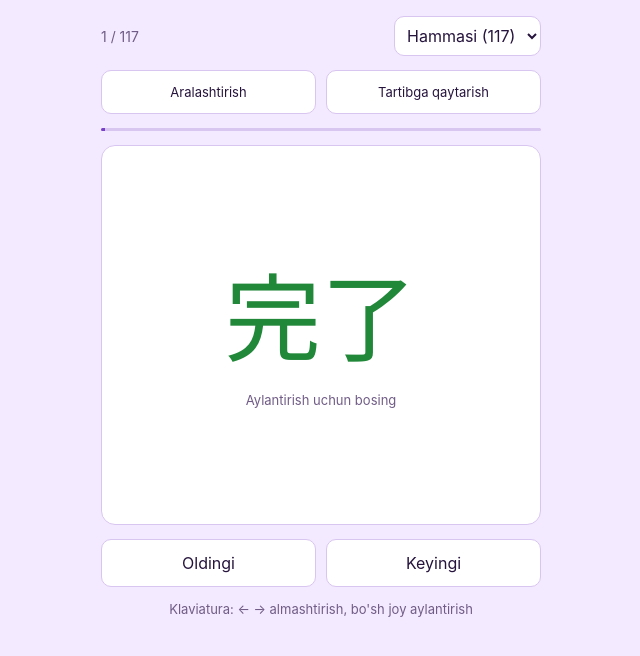
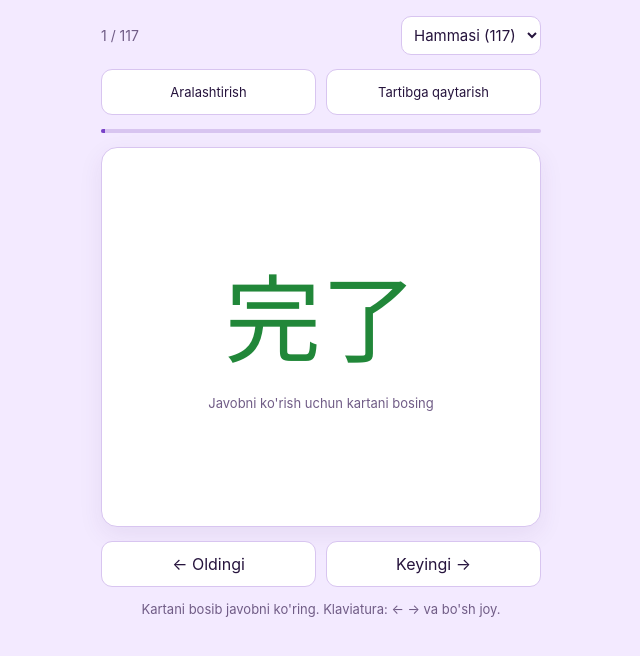
Before and after one commit to JamolDev1/kanji-flashcards, a plain HTML site: page index 2.html in a window 1280 px wide. Both pictures are taken after a click on the button "Tartibga qaytarish". Shown: the whole page, without its empty margins (319-959 px from the left). Drawn offline with Linux system fonts and the light colour scheme.

Commit message:
Add files via upload

```diff
--- a/index 2.html
+++ b/index 2.html
@@ -4,51 +4,29 @@
 <meta charset="utf-8">
 <meta name="viewport" content="width=device-width, initial-scale=1, viewport-fit=cover">
 <meta name="apple-mobile-web-app-capable" content="yes">
-<meta name="apple-mobile-web-app-status-bar-style" content="default">
-<meta name="format-detection" content="telephone=no">
-<title>Kanji kartalar — Purple & Green</title>
+<meta name="theme-color" content="#7842c8">
+<title>Kanji Flashcards — Purple & Green</title>
 <style>
-:root{--bg:#f3eaff;--card:#ffffff;--back:#eadcff;--ink:#26143d;--sub:#705c86;--accent:#7842c8;--line:#d8c5f0;--kanji:#218739;color-scheme:light}
-@media (prefers-color-scheme:dark){:root{--bg:#21152f;--card:#30203f;--back:#3a2850;--ink:#f5edff;--sub:#c5b2d8;--accent:#c5a0ff;--line:#59436f;--kanji:#76e58b;color-scheme:dark}}
-*{box-sizing:border-box}
-html,body{min-height:100%;margin:0;-webkit-text-size-adjust:100%;}
-body{min-height:100vh;min-height:100dvh;background:var(--bg);color:var(--ink);font-family:-apple-system,BlinkMacSystemFont,"Segoe UI",sans-serif;display:flex;justify-content:center;padding:max(16px,env(safe-area-inset-top)) 16px max(16px,env(safe-area-inset-bottom));-webkit-tap-highlight-color:transparent}
-main{width:100%;max-width:440px;display:flex;flex-direction:column;gap:14px}
-.top{display:flex;justify-content:space-between;align-items:center;font-size:14px;color:var(--sub)}
-.bar{height:3px;background:var(--line);border-radius:2px;overflow:hidden}
-.bar i{display:block;height:100%;background:var(--accent);width:0;transition:width .25s}
-.scene{perspective:1100px;height:min(60vh,380px);height:min(60dvh,380px);min-height:240px;cursor:pointer;touch-action:manipulation;-webkit-user-select:none;user-select:none}
-.inner{position:relative;width:100%;height:100%;transition:transform .45s;-webkit-transform-style:preserve-3d;transform-style:preserve-3d}
-.scene.flip .inner{transform:rotateY(180deg)}
-.face{position:absolute;inset:0;backface-visibility:hidden;-webkit-backface-visibility:hidden;border:1px solid var(--line);border-radius:14px;background:var(--card);display:flex;flex-direction:column;align-items:center;justify-content:center;gap:10px;padding:18px;text-align:center}
-.back{transform:rotateY(180deg);background:var(--back)}
-.kanji{font-family:"Hiragino Mincho ProN","Yu Mincho","Noto Serif JP","MS Mincho",serif;font-weight:500;line-height:1.25;word-break:break-all;color:var(--kanji)}
-.hint{font-size:13px;color:var(--sub)}
-.read{font-size:28px;font-weight:500;word-break:break-all}
-.tr{font-size:22px;color:var(--accent)}
-.pos{font-size:13px;color:var(--sub)}
-.row{display:flex;gap:10px}
-button{flex:1;font:inherit;font-size:16px;padding:13px;min-height:44px;touch-action:manipulation;-webkit-appearance:none;appearance:none;border:1px solid var(--line);background:var(--card);color:var(--ink);border-radius:10px;cursor:pointer}
-button:hover{border-color:var(--accent)}
-button:focus-visible{outline:2px solid var(--accent);outline-offset:2px}
-select{font:inherit;font-size:16px;padding:8px;max-width:58%;-webkit-appearance:auto;border:1px solid var(--line);background:var(--card);color:var(--ink);border-radius:10px}
-button.sm{flex:1;font-size:13px;padding:8px 12px}
-@media (prefers-reduced-motion:reduce){.inner,.bar i{transition:none}}
+:root{color-scheme:light;--bg:#f3eaff;--card:#fff;--back:#eadcff;--ink:#26143d;--sub:#705c86;--accent:#7842c8;--line:#d8c5f0;--kanji:#218739}
+*{box-sizing:border-box}html,body{margin:0;min-height:100%;-webkit-text-size-adjust:100%}
+body{min-height:100vh;min-height:100dvh;background:var(--bg);color:var(--ink);font-family:-apple-system,BlinkMacSystemFont,"Segoe UI",sans-serif;display:flex;justify-content:center;padding:calc(16px + env(safe-area-inset-top)) 16px calc(16px + env(safe-area-inset-bottom));-webkit-tap-highlight-color:transparent}
+main{width:100%;max-width:440px;display:flex;flex-direction:column;gap:14px}.top{display:flex;justify-content:space-between;align-items:center;gap:12px;font-size:14px;color:var(--sub)}
+.bar{height:4px;background:var(--line);border-radius:4px;overflow:hidden}.bar i{display:block;height:100%;background:var(--accent);width:0;transition:width .2s}
+.card{height:min(58vh,380px);height:min(58dvh,380px);min-height:240px;width:100%;border:1px solid var(--line);border-radius:16px;background:var(--card);display:flex;flex-direction:column;align-items:center;justify-content:center;gap:12px;padding:20px;text-align:center;cursor:pointer;user-select:none;-webkit-user-select:none;touch-action:manipulation;box-shadow:0 8px 24px rgba(80,40,120,.08);transition:transform .18s ease,background .2s ease}
+.card.turning{transform:rotateY(90deg)}.card.showback{background:var(--back)}.kanji{font-family:"Hiragino Mincho ProN","Yu Mincho","Noto Serif JP",serif;font-weight:500;line-height:1.25;overflow-wrap:anywhere;color:var(--kanji)}.read{font-size:clamp(25px,7vw,34px);font-weight:500;overflow-wrap:anywhere}.tr{font-size:clamp(20px,5vw,25px);color:var(--accent);overflow-wrap:anywhere}.pos{font-size:14px;color:var(--sub)}.hint{font-size:13px;color:var(--sub);text-align:center}.row{display:flex;gap:10px}button{flex:1;font:inherit;font-size:16px;padding:12px 10px;min-height:46px;touch-action:manipulation;-webkit-appearance:none;appearance:none;border:1px solid var(--line);background:var(--card);color:var(--ink);border-radius:11px;cursor:pointer}button:active{background:var(--back)}button:focus-visible,select:focus-visible{outline:2px solid var(--accent);outline-offset:2px}button.sm{font-size:13px;padding:9px 8px}select{font:inherit;font-size:15px;padding:8px;max-width:58%;border:1px solid var(--line);background:var(--card);color:var(--ink);border-radius:10px}
+@media(prefers-color-scheme:dark){:root{color-scheme:dark;--bg:#21152f;--card:#30203f;--back:#3a2850;--ink:#f5edff;--sub:#c5b2d8;--accent:#c5a0ff;--line:#59436f;--kanji:#76e58b}}
+@media(prefers-reduced-motion:reduce){.card,.bar i{transition:none}}
 </style>
 </head>
-<body>
-<main>
-  <div class="top"><span id="count"></span><select id="setsel" aria-label="To'plam"><option value="all">Hammasi (117)</option><option value="1">1-qism (51)</option><option value="2">2-qism (66)</option></select></div>
-  <div class="row"><button class="sm" id="shuf">Aralashtirish</button><button class="sm" id="reset">Tartibga qaytarish</button></div>
-  <div class="bar"><i id="fill"></i></div>
-  <div class="scene" id="scene" tabindex="0" role="button" aria-label="Kartani aylantirish">
-    <div class="inner">
-      <div class="face"><div class="kanji" id="front"></div><div class="hint">Aylantirish uchun bosing</div></div>
-      <div class="face back"><div class="read" id="read"></div><div class="tr" id="tr"></div><div class="pos" id="pos"></div></div>
-    </div>
-  </div>
-  <div class="row"><button id="prev">Oldingi</button><button id="next">Keyingi</button></div>
-  <div class="hint" style="text-align:center">Klaviatura: ← → almashtirish, bo'sh joy aylantirish</div>
+<body><main>
+<div class="top"><span id="count">1 / 117</span><select id="setsel" aria-label="To'plam"><option value="all">Hammasi (117)</option><option value="1">1-qism (51)</option><option value="2">2-qism (66)</option></select></div>
+<div class="row"><button class="sm" id="shuf" type="button">Aralashtirish</button><button class="sm" id="reset" type="button">Tartibga qaytarish</button></div>
+<div class="bar"><i id="fill"></i></div>
+<div class="card" id="card" role="button" tabindex="0" aria-label="Kartani aylantirish">
+<div class="kanji" id="kanji">完了</div><div class="read" id="read" hidden></div><div class="tr" id="tr" hidden></div><div class="pos" id="pos" hidden></div><div class="hint" id="hint">Javobni ko'rish uchun kartani bosing</div>
+</div>
+<div class="row"><button id="prev" type="button">← Oldingi</button><button id="next" type="button">Keyingi →</button></div>
+<div class="hint">Kartani bosib javobni ko'ring. Klaviatura: ← → va bo'sh joy.</div>
 </main>
 <script>
 var set1=[
@@ -173,47 +151,18 @@ var set2=[
 ["入社","にゅうしゃ","ot / o'timsiz fe'l","kompaniyaga ishga kirmoq"]
 ];
 var sets={"1":set1,"2":set2,"all":set1.concat(set2)};
-var cur="all",deck,i=0,sc=document.getElementById('scene');
-function load(name){
-  cur=name;deck=sets[name].slice();i=0;
-  try{var s=parseInt(localStorage.getItem('kanji_i_'+cur),10);if(s>=0&&s<deck.length)i=s}catch(e){}
-}
-try{var c=localStorage.getItem('kanji_set');if(c&&sets[c])cur=c}catch(e){}
-document.getElementById('setsel').value=cur;
-load(cur);
-function sz(t){var n=t.length;return n<=2?96:n<=4?64:n<=6?44:32}
-function render(){
-  var d=deck[i],f=document.getElementById('front');
-  f.textContent=d[0];f.style.fontSize=sz(d[0])+'px';
-  document.getElementById('read').textContent=d[1];
-  document.getElementById('pos').textContent=d[2];
-  document.getElementById('tr').textContent=d[3];
-  document.getElementById('count').textContent=(i+1)+' / '+deck.length;
-  document.getElementById('fill').style.width=((i+1)/deck.length*100)+'%';
-  try{localStorage.setItem('kanji_i_'+cur,i);localStorage.setItem('kanji_set',cur)}catch(e){}
-}
-function go(n){
-  var was=sc.classList.contains('flip');
-  sc.classList.remove('flip');
-  i=(i+n+deck.length)%deck.length;
-  if(was){setTimeout(render,220)}else{render()}
-}
-function flip(){sc.classList.toggle('flip')}
-sc.addEventListener('click',flip);
-document.getElementById('next').onclick=function(){go(1)};
-document.getElementById('prev').onclick=function(){go(-1)};
-document.getElementById('setsel').onchange=function(){sc.classList.remove('flip');load(this.value);render()};
-document.getElementById('reset').onclick=function(){deck=sets[cur].slice();i=0;sc.classList.remove('flip');render()};
-document.getElementById('shuf').onclick=function(){
-  for(var k=deck.length-1;k>0;k--){var j=Math.floor(Math.random()*(k+1));var t=deck[k];deck[k]=deck[j];deck[j]=t}
-  i=0;sc.classList.remove('flip');render();
-};
-document.addEventListener('keydown',function(e){
-  if(e.key==='ArrowRight')go(1);
-  else if(e.key==='ArrowLeft')go(-1);
-  else if(e.key===' '&&e.target.tagName!=='BUTTON'){e.preventDefault();flip()}
-});
+var currentSet="all",deck=sets.all.slice(),index=0,isBack=false;
+var card=document.getElementById("card"),kanji=document.getElementById("kanji"),readEl=document.getElementById("read"),trEl=document.getElementById("tr"),posEl=document.getElementById("pos"),hint=document.getElementById("hint");
+function fontSize(text){var n=Array.from(text).length;return n<=2?96:n<=4?64:n<=6?44:32}
+function render(){var item=deck[index];kanji.hidden=isBack;readEl.hidden=!isBack;trEl.hidden=!isBack;posEl.hidden=!isBack;kanji.textContent=item[0];kanji.style.fontSize=fontSize(item[0])+"px";readEl.textContent=item[1];trEl.textContent=item[3];posEl.textContent=item[2];hint.textContent=isBack?"Oldingi tomonga qaytish uchun bosing":"Javobni ko'rish uchun kartani bosing";card.classList.toggle("showback",isBack);document.getElementById("count").textContent=(index+1)+" / "+deck.length;document.getElementById("fill").style.width=((index+1)/deck.length*100)+"%";}
+function flip(){card.classList.add("turning");window.setTimeout(function(){isBack=!isBack;render();card.classList.remove("turning")},90)}
+function go(delta){index=(index+delta+deck.length)%deck.length;isBack=false;render()}
+function reset(){deck=sets[currentSet].slice();index=0;isBack=false;render()}
+card.addEventListener("click",flip);card.addEventListener("keydown",function(e){if(e.key==="Enter"||e.key===" "){e.preventDefault();flip()}});
+document.getElementById("next").addEventListener("click",function(){go(1)});document.getElementById("prev").addEventListener("click",function(){go(-1)});
+document.getElementById("setsel").addEventListener("change",function(){currentSet=this.value;reset()});
+document.getElementById("reset").addEventListener("click",reset);
+document.getElementById("shuf").addEventListener("click",function(){for(var k=deck.length-1;k>0;k--){var j=Math.floor(Math.random()*(k+1));var temp=deck[k];deck[k]=deck[j];deck[j]=temp}index=0;isBack=false;render()});
+document.addEventListener("keydown",function(e){if(e.key==="ArrowRight"){go(1)}else if(e.key==="ArrowLeft"){go(-1)}else if(e.key===" "&&e.target.tagName!=="BUTTON"&&e.target.tagName!=="SELECT"){e.preventDefault();flip()}});
 render();
-</script>
-</body>
-</html>
+</script></body></html>
```
